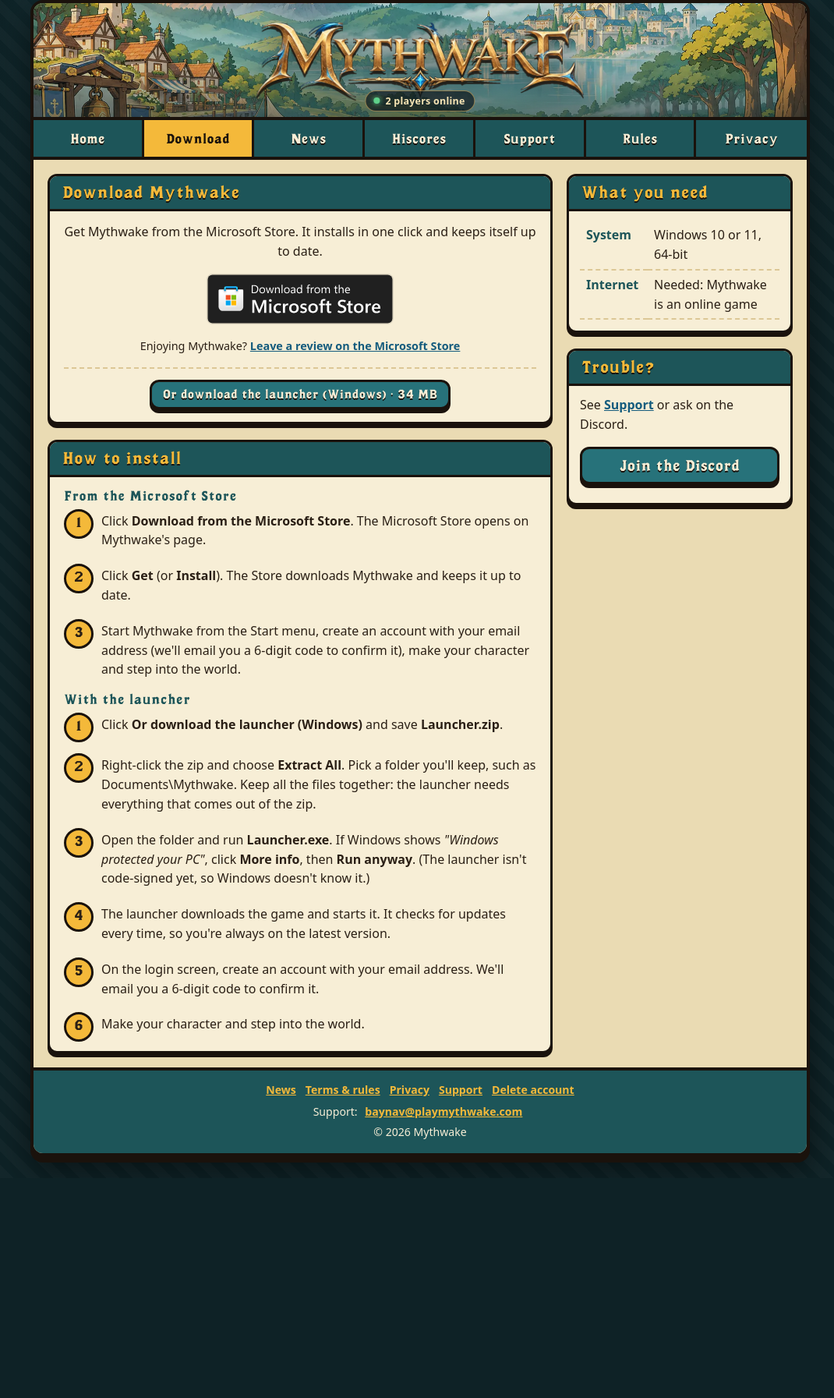
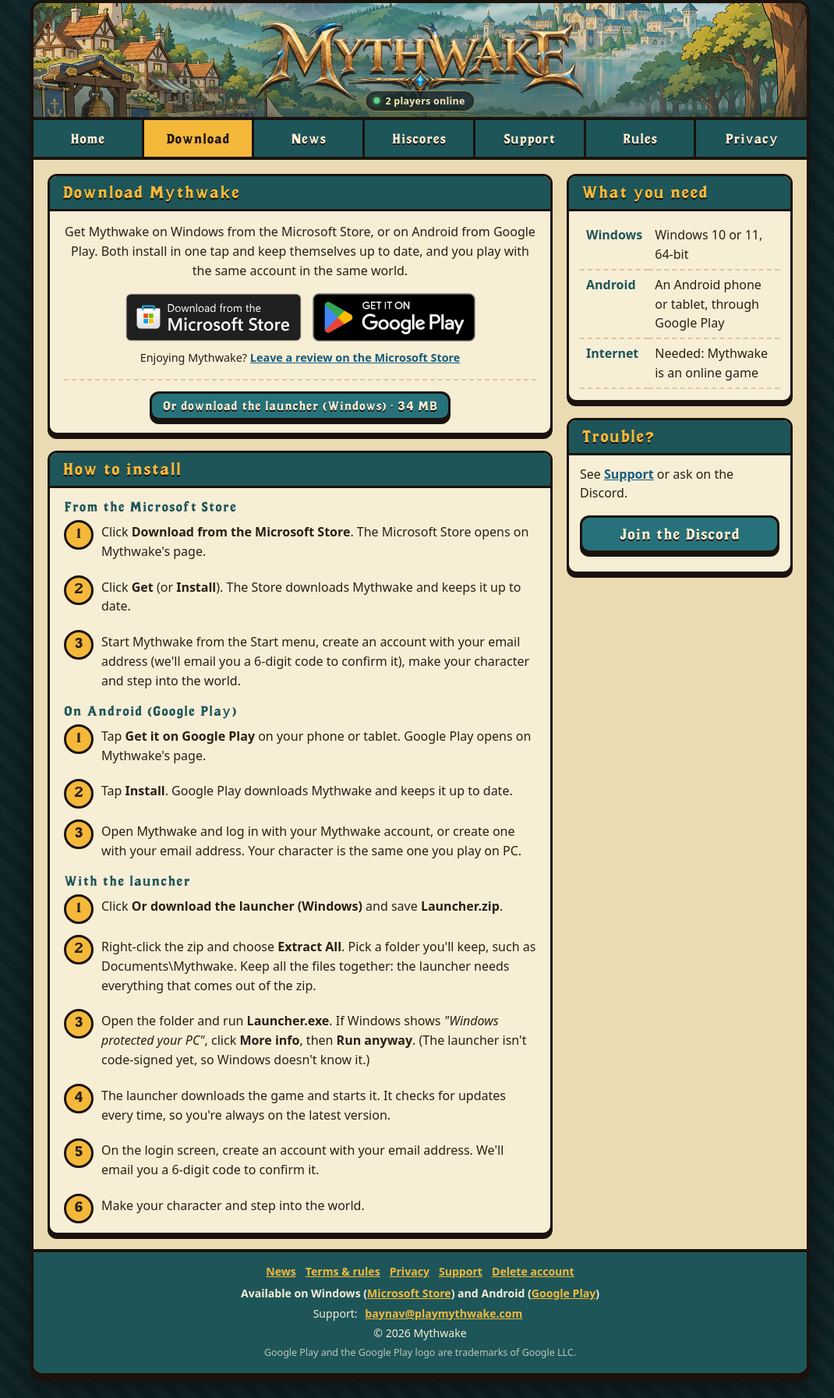
Before and after one commit to Baynav/playmythwake-site, a plain HTML site: page download.html in a window 1280 px wide. Shown: the part 20-1813 px from the top of the page at 78% size, without its empty margins (101-1171 px from the left). Before the commit the page ends 1531 px from the top, so only its background shows below. Drawn offline with Linux system fonts and the light colour scheme.

Commit message:
Mythwake is on Google Play: the Get it on Google Play badge beside the Microsoft Store, Android on the download page, and the platforms in the footer

```diff
--- a/css/site.css
+++ b/css/site.css
@@ -210,8 +210,9 @@ h1, h2, h3 { font-family: var(--title); font-weight: normal; letter-spacing: .02
 .playbox p { margin: 0; }
 .playbox .cta { text-align: center; }
 .store-badge { display: inline-block; line-height: 0; border-radius: 6px; }
-.store-badge img { width: 200px; height: auto; }
-.store-badge-big img { width: 240px; }
+.store-badges { display: flex; flex-wrap: wrap; justify-content: center; align-items: center; gap: 10px 14px; }
+.store-badge img { width: auto; height: 55px; }   /* every store's badge the same height (Google Play's rule: never smaller) */
+.store-badge-big img { height: 62px; }
 .store-badge:focus-visible { outline: 3px solid var(--gold); outline-offset: 3px; }
 .steps-title { margin: 0 0 6px; font-family: var(--title); font-weight: normal; font-size: 1.1rem; color: var(--teal); }
 .steps + .steps-title { margin-top: 16px; }
@@ -384,6 +385,9 @@ input:focus-visible, button:focus-visible, a:focus-visible { outline: 3px solid
 .foot a { color: var(--gold); margin: 0 6px; font-weight: 600; }
 .foot a:hover { color: #fff; }
 .foot p { margin: 4px 0 0; }
+.foot .platforms { font-weight: 600; }
+.foot .platforms a { margin: 0; }
+.foot .legal { font-size: .78rem; opacity: .75; }
 .foot .todo { font-size: .85rem; }
 
 /* ---------- Phones and small tablets ---------- */
--- a/download.html
+++ b/download.html
@@ -4,12 +4,12 @@
 <meta charset="utf-8">
 <meta name="viewport" content="width=device-width, initial-scale=1">
 <title>Download - Mythwake</title>
-<meta name="description" content="Get Mythwake from the Microsoft Store, or download the launcher for Windows.">
+<meta name="description" content="Get Mythwake on Windows from the Microsoft Store or on Android from Google Play, or download the launcher for Windows.">
 <meta name="theme-color" content="#1d5559">
 <link rel="icon" href="img/favicon.png" type="image/png">
 <link rel="apple-touch-icon" href="img/apple-touch-icon.png">
 <link rel="preload" href="fonts/MythwakeBold.ttf?v=1.100" as="font" type="font/ttf" crossorigin>
-<link rel="stylesheet" href="css/site.css?v=12">
+<link rel="stylesheet" href="css/site.css?v=13">
 </head>
 <body>
 <a class="skip" href="#main">Skip to content</a>
@@ -36,8 +36,8 @@
       <section class="box">
         <h1 class="box-title">Download Mythwake</h1>
         <div class="box-body center">
-          <p>Get Mythwake from the Microsoft Store. It installs in one click and keeps itself up to date.</p>
-          <a class="store-badge store-badge-big" data-store href="https://apps.microsoft.com/detail/9NCS6GLQ56GV?mode=direct"><img src="img/ms-store-badge.svg" alt="Download from the Microsoft Store" width="200" height="55"></a>
+          <p>Get Mythwake on Windows from the Microsoft Store, or on Android from Google Play. Both install in one tap and keep themselves up to date, and you play with the same account in the same world.</p>
+          <div class="store-badges"><a class="store-badge store-badge-big" data-store href="https://apps.microsoft.com/detail/9NCS6GLQ56GV?mode=direct"><img src="img/ms-store-badge.svg" alt="Download from the Microsoft Store" width="200" height="55"></a><a class="store-badge store-badge-big" data-play href="https://play.google.com/store/apps/details?id=com.playmythwake.mythwake"><img src="img/google-play-badge.png" alt="Get it on Google Play" width="185" height="55"></a></div>
           <p class="note small">Enjoying Mythwake? <a data-store-review href="https://apps.microsoft.com/detail/9NCS6GLQ56GV">Leave a review on the Microsoft Store</a></p>
           <p class="launcher-alt" id="launcher"><a class="btn btn-small btn-teal" data-download>Or download the launcher (Windows) &middot; 34 MB</a></p>
         </div>
@@ -52,6 +52,13 @@
             <li>Click <b>Get</b> (or <b>Install</b>). The Store downloads Mythwake and keeps it up to date.</li>
             <li>Start Mythwake from the Start menu, create an account with your email address (we'll email you a 6-digit
               code to confirm it), make your character and step into the world.</li>
+          </ol>
+          <h3 class="steps-title">On Android (Google Play)</h3>
+          <ol class="steps">
+            <li>Tap <b>Get it on Google Play</b> on your phone or tablet. Google Play opens on Mythwake's page.</li>
+            <li>Tap <b>Install</b>. Google Play downloads Mythwake and keeps it up to date.</li>
+            <li>Open Mythwake and log in with your Mythwake account, or create one with your email address. Your character
+              is the same one you play on PC.</li>
           </ol>
           <h3 class="steps-title">With the launcher</h3>
           <ol class="steps">
@@ -75,7 +82,8 @@
         <h2 class="box-title">What you need</h2>
         <div class="box-body">
           <table class="reqs">
-            <tr><th>System</th><td>Windows 10 or 11, 64-bit</td></tr>
+            <tr><th>Windows</th><td>Windows 10 or 11, 64-bit</td></tr>
+            <tr><th>Android</th><td>An Android phone or tablet, through Google Play</td></tr>
             <tr><th>Internet</th><td>Needed: Mythwake is an online game</td></tr>
           </table>
         </div>
@@ -95,11 +103,13 @@
     <nav aria-label="Footer">
       <a href="news">News</a><a href="terms">Terms &amp; rules</a><a href="privacy">Privacy</a><a href="support">Support</a><a href="delete-account">Delete account</a>
     </nav>
+    <p class="platforms">Available on Windows (<a data-store href="https://apps.microsoft.com/detail/9NCS6GLQ56GV?mode=direct">Microsoft Store</a>) and Android (<a data-play href="https://play.google.com/store/apps/details?id=com.playmythwake.mythwake">Google Play</a>)</p>
     <p>Support: <span data-support-email></span></p>
     <p>&copy; <span data-year>2026</span> Mythwake</p>
+    <p class="legal">Google Play and the Google Play logo are trademarks of Google LLC.</p>
   </footer>
 </div>
-<script src="js/config.js?v=3"></script>
-<script src="js/site.js?v=6"></script>
+<script src="js/config.js?v=4"></script>
+<script src="js/site.js?v=7"></script>
 </body>
 </html>
--- a/js/config.js
+++ b/js/config.js
@@ -6,6 +6,9 @@
 /* The Microsoft Store listing: the main way to get Mythwake. The "Download from the Microsoft Store" badges link here.
    (?mode=direct opens the Store app on Windows; elsewhere it shows the web listing.) */
 const STORE_URL = "https://apps.microsoft.com/detail/9NCS6GLQ56GV?mode=direct";
+
+/* The Google Play listing (Android). The "Get it on Google Play" badges and links point here. */
+const PLAY_URL = "https://play.google.com/store/apps/details?id=com.playmythwake.mythwake";
 
 /* "Leave a review on the Microsoft Store": on Windows this opens the Store app's review dialog; other systems keep
    the link in the page (the web listing). */
@@ -29,6 +32,7 @@ const SUPPORT_EMAIL = "baynav@playmythwake.com";
 window.MYTHWAKE = {
   storeUrl: STORE_URL,
   storeReviewApp: STORE_REVIEW_APP,
+  playUrl: PLAY_URL,
   downloadUrl: DOWNLOAD_URL,
   downloadNote: DOWNLOAD_NOTE,
   discordUrl: DISCORD_URL,
--- a/js/site.js
+++ b/js/site.js
@@ -67,6 +67,8 @@
 
   /* ---- Microsoft Store badges (the link is also in the page, for browsers without JavaScript) ---- */
   each("[data-store]", function (a) { if (cfg.storeUrl) a.href = cfg.storeUrl; });
+  /* ---- Google Play badges and links ---- */
+  each("[data-play]", function (a) { if (cfg.playUrl) a.href = cfg.playUrl; });
   /* "Leave a review": on Windows the Store app's review dialog opens; elsewhere the link stays the web listing. */
   if (cfg.storeReviewApp && /Windows/i.test(navigator.userAgent || "")) {
     each("[data-store-review]", function (a) { a.href = cfg.storeReviewApp; });
```
Also changed, not shown: delete-account.html (+5 -3 lines), hiscores.html (+5 -3 lines), index.html (+11 -7 lines), news.html (+5 -3 lines), privacy.html (+5 -3 lines), support.html (+5 -3 lines), terms.html (+5 -3 lines), img/google-play-badge.png (added).
